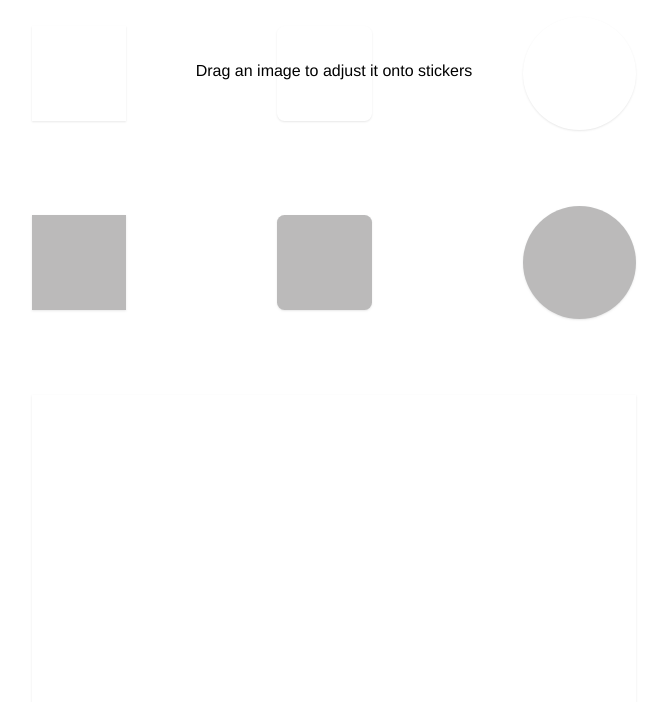
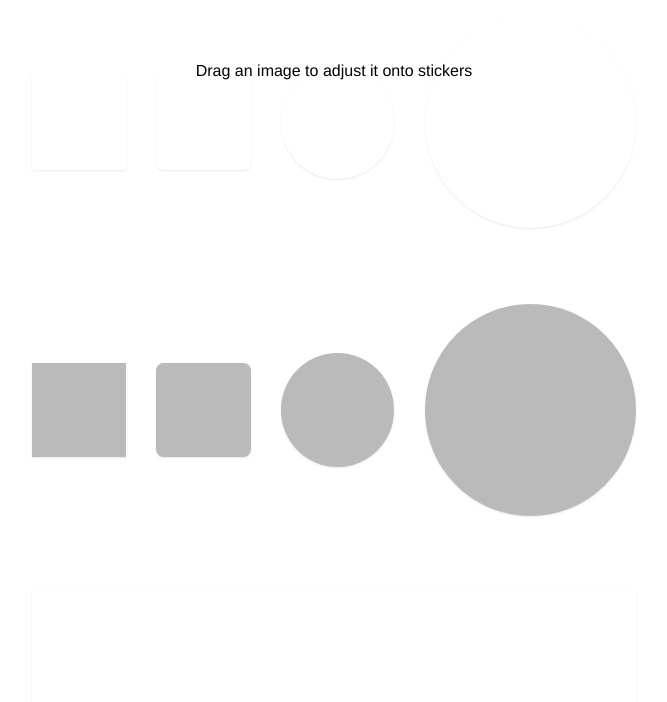
Before and after one commit to vintlucky777/sticker-measure, a website: page index.html in a window 1280 px wide. Shown: the part 51-753 px from the top of the page, without its empty margins (306-973 px from the left). Drawn offline with Linux system fonts and the light colour scheme.

Commit message:
adjusted sizes and styles

```diff
--- a/index.html
+++ b/index.html
@@ -15,19 +15,39 @@
         <h2>Sticker measuring</h2>
 
         <div class="items-row">
-            <div class="sticker sticker-square"></div>
-            <div class="sticker sticker-rounded"></div>
-            <div class="sticker sticker-circle"></div>
+            <div class="sticker sticker-square">
+                <div class="sticker-img"></div>
+            </div>
+            <div class="sticker sticker-rounded">
+                <div class="sticker-img"></div>
+            </div>
+            <div class="sticker sticker-circle">
+                <div class="sticker-img"></div>
+            </div>
+            <div class="sticker sticker-big-circle">
+                <div class="sticker-img"></div>
+            </div>
         </div>
 
         <div class="items-row">
-            <div class="sticker sticker-dark sticker-square"></div>
-            <div class="sticker sticker-dark sticker-rounded"></div>
-            <div class="sticker sticker-dark sticker-circle"></div>
+            <div class="sticker sticker-dark sticker-square">
+                <div class="sticker-img"></div>
+            </div>
+            <div class="sticker sticker-dark sticker-rounded">
+                <div class="sticker-img"></div>
+            </div>
+            <div class="sticker sticker-dark sticker-circle">
+                <div class="sticker-img"></div>
+            </div>
+            <div class="sticker sticker-dark sticker-big-circle">
+                <div class="sticker-img"></div>
+            </div>
         </div>
 
         <div class="items-row">
-            <div class="sticker banner"></div>
+            <div class="sticker banner">
+                <div class="sticker-img"></div>
+            </div>
         </div>
     </div>
     <script src="/static/scripts/main.js"></script>
--- a/static/scripts/main.js
+++ b/static/scripts/main.js
@@ -75,7 +75,7 @@ function updateStickerImage(file) {
     var reader = new FileReader();
     reader.onload = function(ev) {
         var dataURL = ev.target.result;
-        document.querySelectorAll('.sticker').forEach(function(img) {
+        document.querySelectorAll('.sticker-img').forEach(function(img) {
             img.style = 'background-image: url(' + dataURL + ')';
         });
     }
--- a/static/styles/main.css
+++ b/static/styles/main.css
@@ -65,14 +65,19 @@ h5 {
 
 .sticker {
     display: block;
-    background-size: contain;
-    background-position: center;
-    background-repeat: no-repeat;
     width: 25mm;
     height: 25mm;
     background-color: white;
     border: none;
     box-shadow: 0 1px 2px rgba(0, 0, 0, .3);
+}
+
+.sticker-img {
+    width: 100%;
+    height: 100%;
+    background-size: contain;
+    background-position: center;
+    background-repeat: no-repeat;
 }
 
 .sticker-dark {
@@ -82,26 +87,32 @@ h5 {
 .sticker-square {
     width: 25mm;
     height: 25mm;
-    background-size: 90%;
+    padding: 1mm;
 }
 
 .sticker-rounded {
     width: 25mm;
     height: 25mm;
     border-radius: 2mm;
-    background-size: 90%;
+    padding: 1mm;
 }
 
 .sticker-circle {
     width: 30mm;
     height: 30mm;
     border-radius: 50%;
-    background-size: 90%;
+    padding: 2mm;
+}
+
+.sticker-big-circle {
+    width: 56mm;
+    height: 56mm;
+    border-radius: 50%;
+    padding: 3mm;
 }
 
 .banner {
     width: 160mm;
     height: 214mm;
-    background-size: 70%;
-    background-position-y: 30%;
+    padding: 30mm 20mm 66mm;
 }
```
Also changed, not shown: static/img/viking.svg (added).
